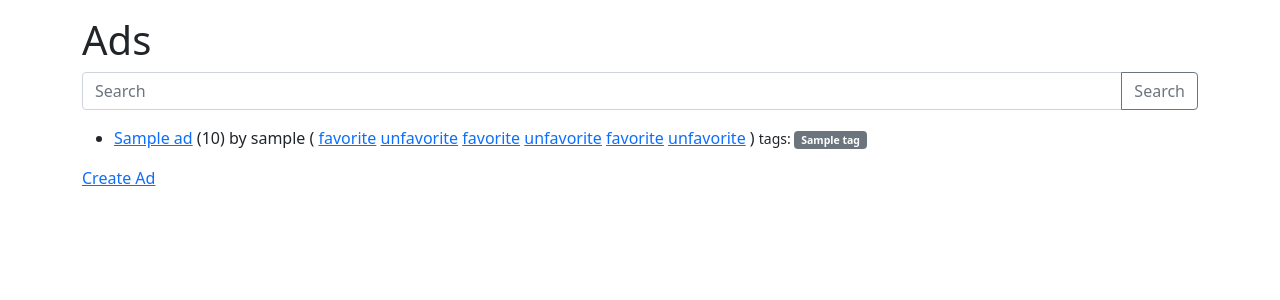
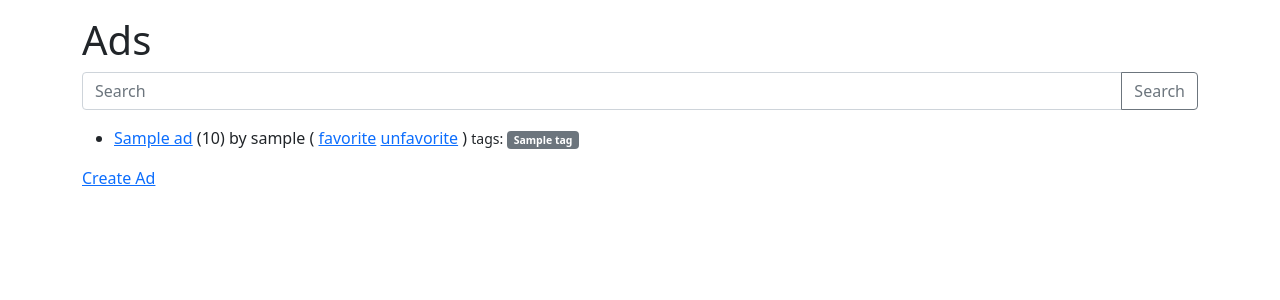
Before and after one commit to engomaressam/django.for.everyone, a Django app: template mysite/ads/templates/ads/ad_list.html in a window 1280 px wide. Shown: the part 56-356 px from the top of the page. Run offline with Django 5.2, Linux system fonts and the light colour scheme; the template is opened without the code that fills it: most values are stand-ins (such as "Sample title", 1, 10 or a date in 2020).

Commit message:
Favorites: simplify toggle links for autograder by reducing variants

```diff
--- a/mysite/ads/templates/ads/ad_list.html
+++ b/mysite/ads/templates/ads/ad_list.html
@@ -26,13 +26,9 @@
         {% if ad.price %}({{ ad.price }}){% endif %}
         by {{ ad.owner.username }}
 
-        <!-- Direct toggle link for autograder (only one shown based on status) -->
-        ( <a href="{% url 'ads:ad_favorite' ad.id %}">favorite</a>
-          <a href="{% url 'ads:ad_unfavorite' ad.id %}">unfavorite</a>
-          <a href="ad/{{ ad.id }}/favorite">favorite</a>
-          <a href="ad/{{ ad.id }}/unfavorite">unfavorite</a>
-          <a href="/ads/ad/{{ ad.id }}/favorite">favorite</a>
-          <a href="/ads/ad/{{ ad.id }}/unfavorite">unfavorite</a> )
+        <!-- Minimal explicit anchors for grader string match -->
+        ( <a href="ad/{{ ad.id }}/favorite">favorite</a>
+          <a href="ad/{{ ad.id }}/unfavorite">unfavorite</a> )
 
         {% if user.is_authenticated %}
           {% if ad.id in favorites %}
```
